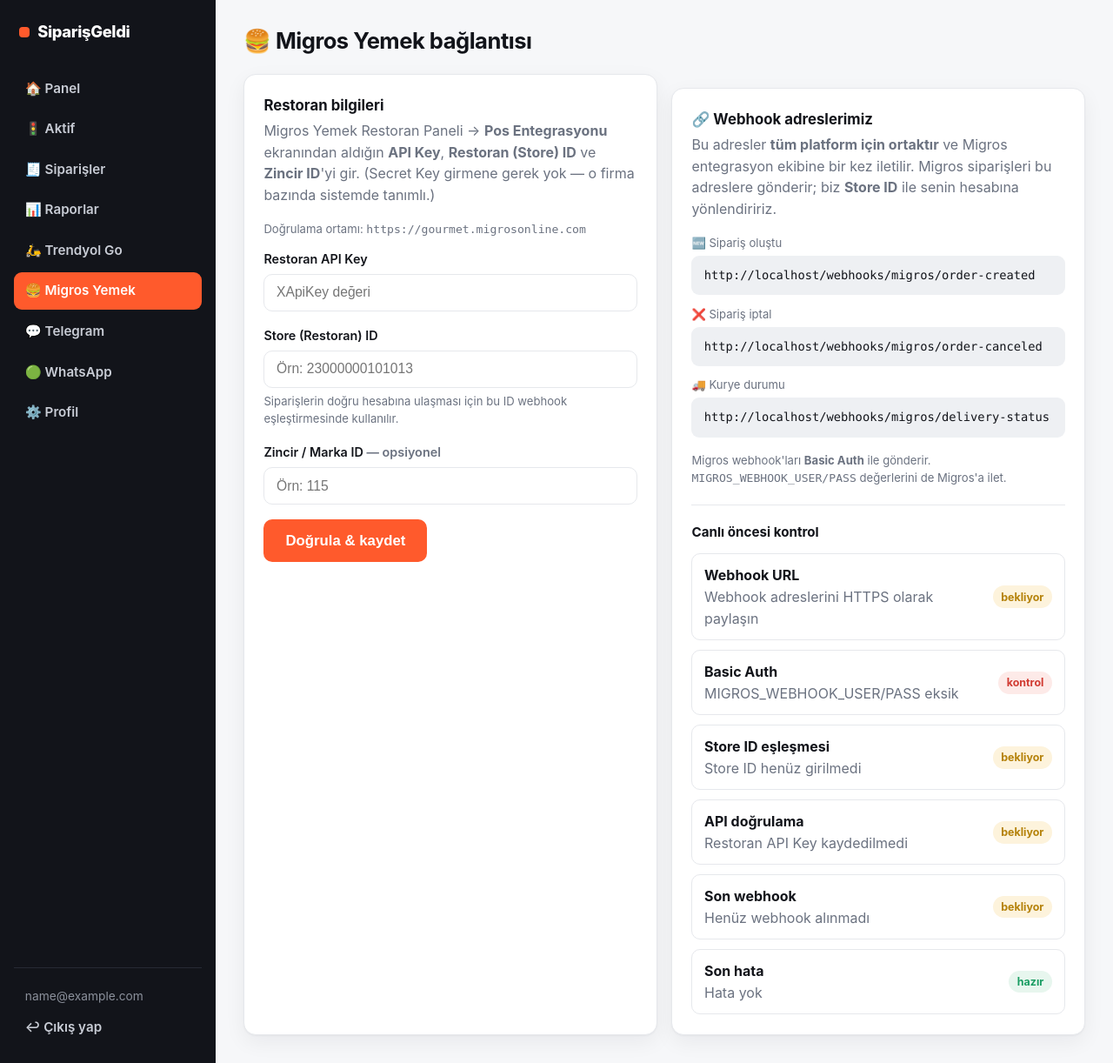
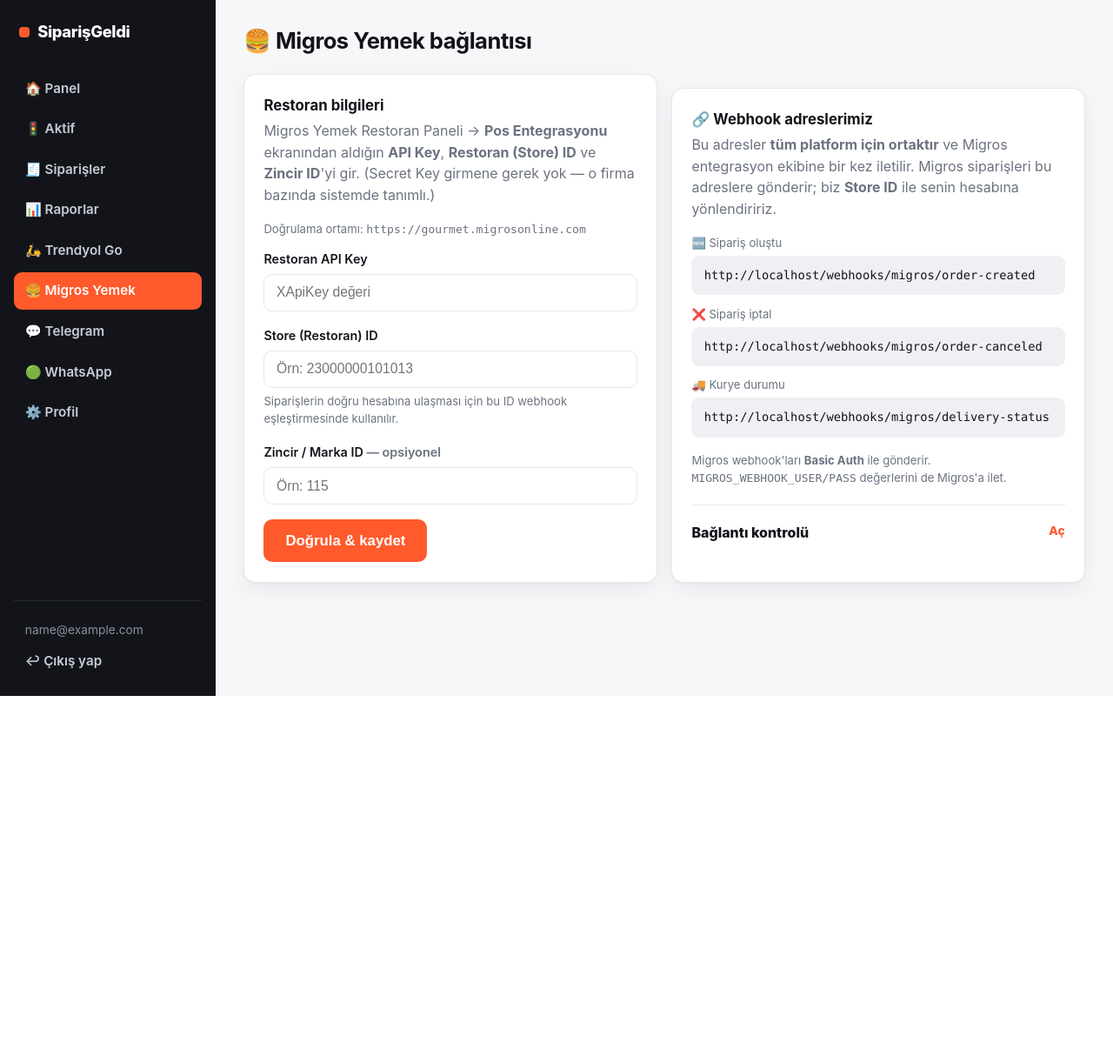
Before and after one commit to canakboyraz/siparisgeldi, a Flask app: page /panel/migros in a window 1280 px wide. Shown: the whole page at 87% size. After the commit the page ends 800 px from the top, so only its background shows below. Run offline with Flask 3, Linux system fonts and the light colour scheme; the visitor is signed in with stand-in values (Sample User, id 1); data that the repository does not hold is empty.

Commit message:
Collapse Migros connection checks

```diff
--- a/static/css/style.css
+++ b/static/css/style.css
@@ -126,6 +126,10 @@ footer{border-top:1px solid var(--line);padding:2rem 0;color:var(--muted);font-s
 .row:last-child{border-bottom:none}
 .check-list{display:grid;gap:.65rem;margin-top:.8rem}
 .check-row{display:flex;align-items:center;justify-content:space-between;gap:1rem;border:1px solid var(--line);border-radius:10px;padding:.75rem .85rem;background:#fff}
+.setup-checks summary{cursor:pointer;font-weight:800;color:var(--ink);list-style:none}
+.setup-checks summary::-webkit-details-marker{display:none}
+.setup-checks summary::after{content:"Aç";float:right;color:var(--brand);font-size:.86rem}
+.setup-checks[open] summary::after{content:"Kapat"}
 .inline{display:flex;gap:.5rem;align-items:center}
 .toggle-line{display:flex;align-items:center;gap:.6rem;padding:.4rem 0}
 .toggle-line input{width:auto}
--- a/templates/dashboard/migros_setup.html
+++ b/templates/dashboard/migros_setup.html
@@ -43,7 +43,8 @@
        <code>MIGROS_WEBHOOK_USER/PASS</code> değerlerini de Migros'a ilet.</p>
 
     <hr style="border:none;border-top:1px solid var(--line);margin:1.2rem 0">
-    <div class="card-title" style="font-size:.95rem">Canlı öncesi kontrol</div>
+    <details class="setup-checks">
+      <summary>Bağlantı kontrolü</summary>
       <div class="check-list">
         {% for check in go_live_checks %}
         <div class="check-row">
@@ -61,6 +62,7 @@
         </div>
         {% endfor %}
       </div>
+    </details>
 
     {% if intg %}
     <hr style="border:none;border-top:1px solid var(--line);margin:1.2rem 0">
```
Lines whose indentation alone changed are shown as unchanged.
